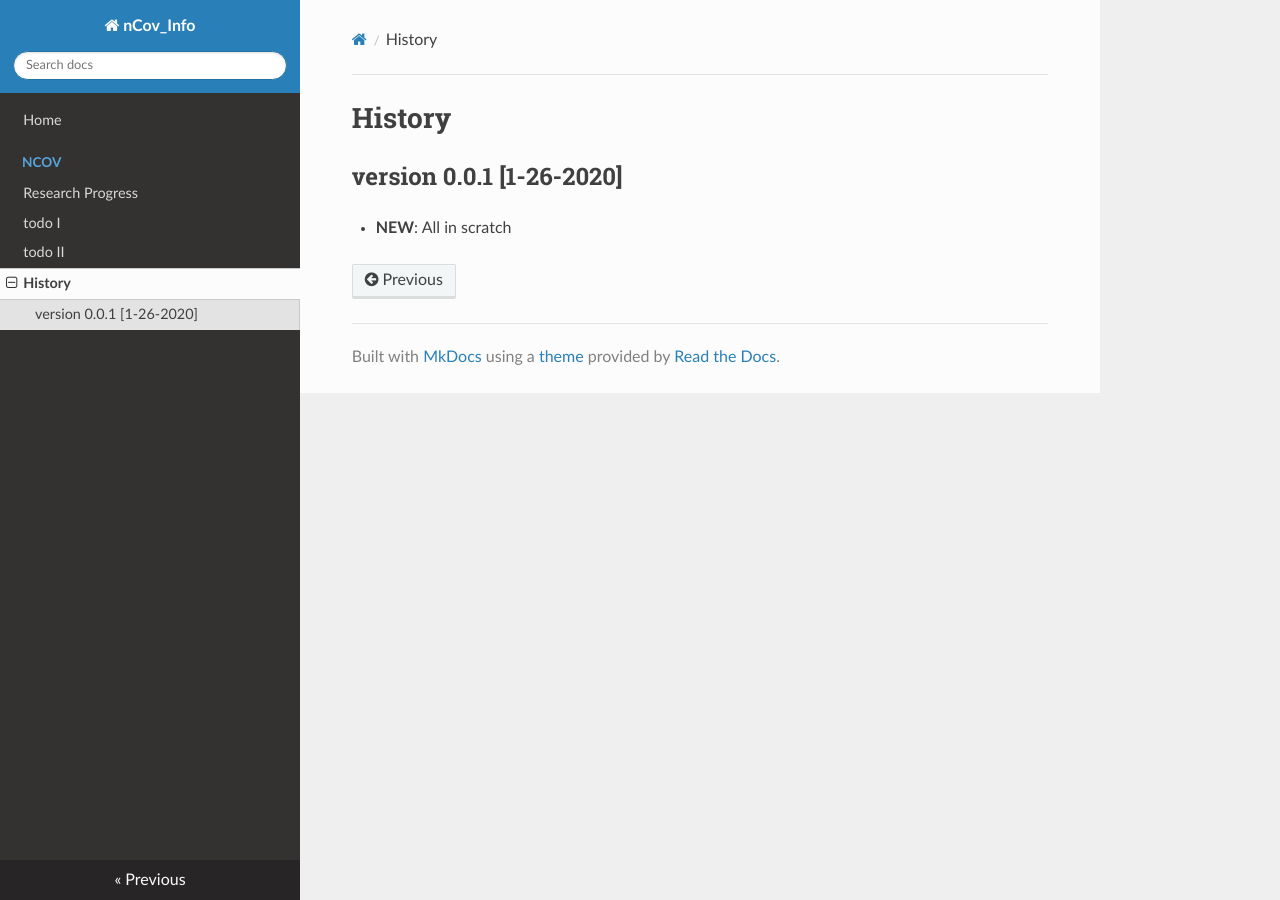
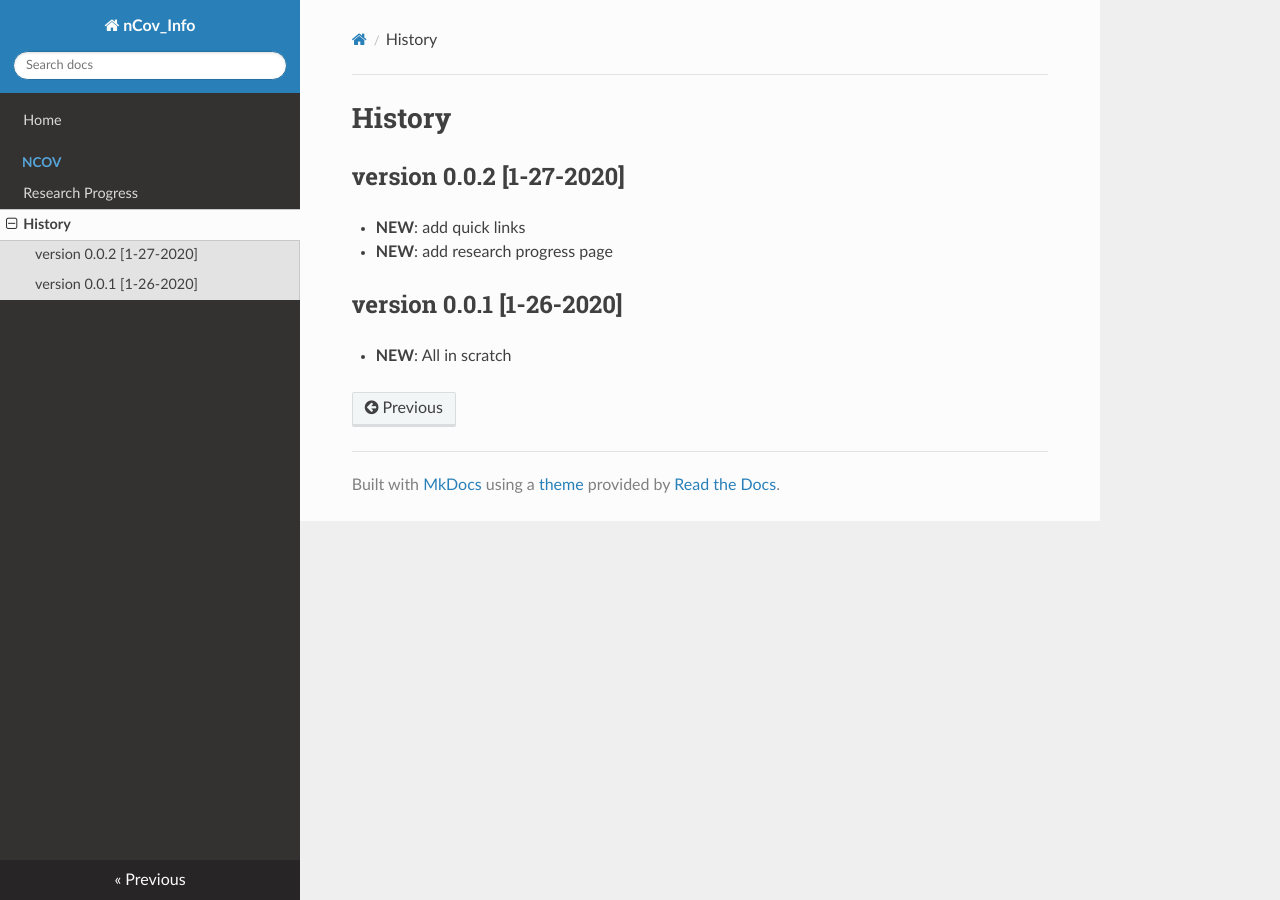
Before and after one commit to GHDDI-AILab/Targeting2019-nCoV, an MkDocs documentation site: the page built from docs/history.md, in a window 1280 px wide. Built offline with MkDocs 1.6.1, drawn with Linux system fonts in a browser that asks for light colours; nearby versions of some CDN libraries.

Commit message:
remove todo_*.md

```diff
--- a/docs/history.md
+++ b/docs/history.md
@@ -1,4 +1,8 @@
 # History
+
+## version 0.0.2 [1-27-2020]
+* **NEW**: add quick links
+* **NEW**: add research progress page
 
 ## version 0.0.1 [1-26-2020]
 * **NEW**: All in scratch
--- a/mkdocs.yml
+++ b/mkdocs.yml
@@ -12,8 +12,6 @@ nav:
     - Home: index.md
     - nCov:
       - Research Progress: research_progress.md
-      - todo I: todo_I.md
-      - todo II: todo_II.md
     - History: history.md
 
 
```
Also changed, not shown: docs/todo_I.md (deleted, +0 -2 lines), docs/todo_II.md (deleted, +0 -3 lines).
